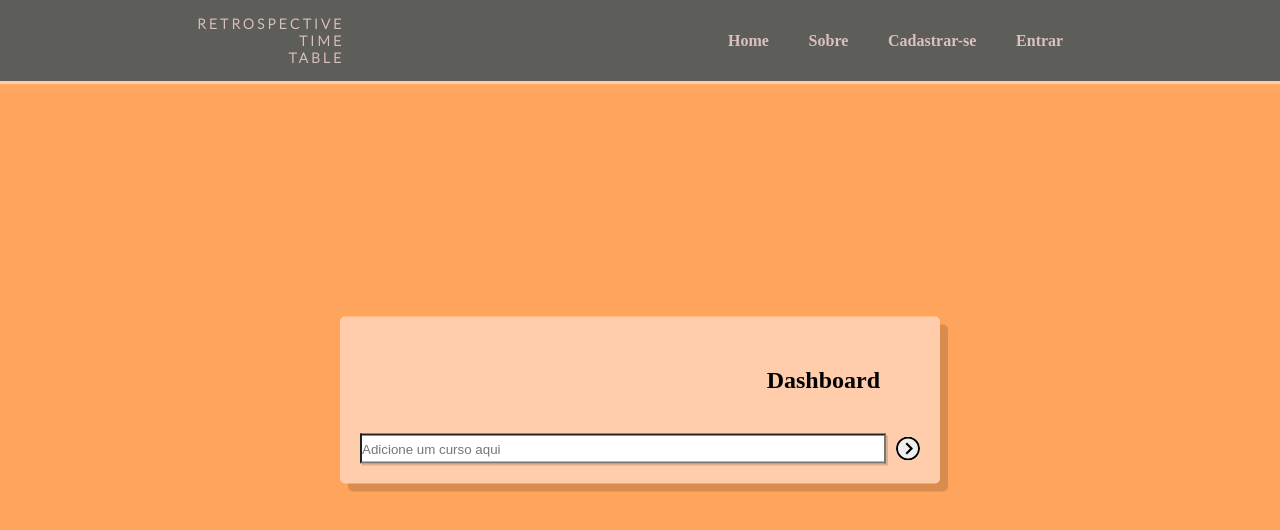
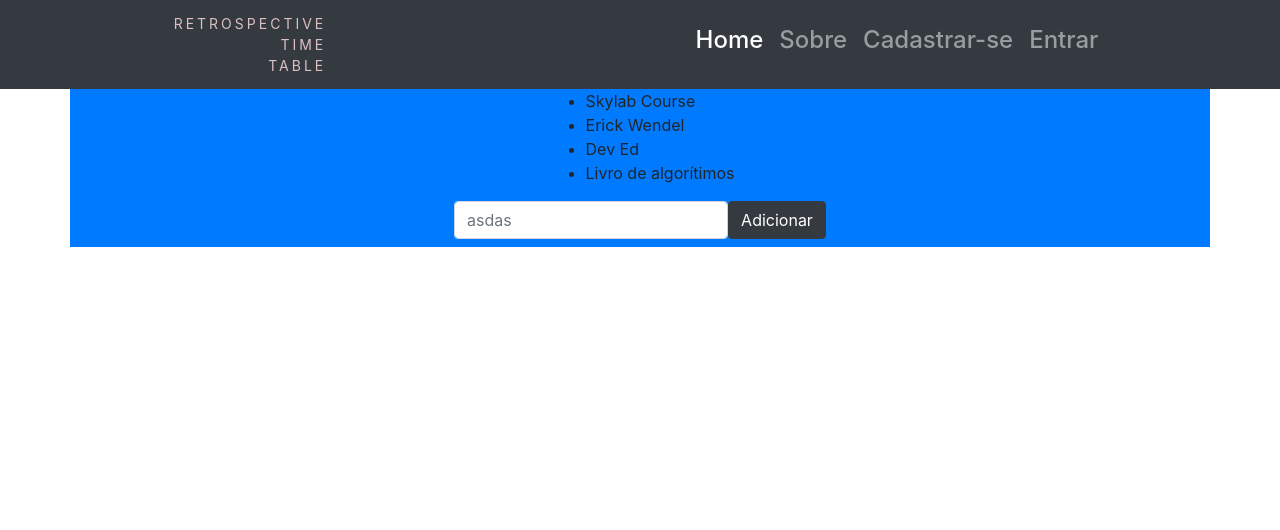
Before and after one commit to antonielmagalhaes/retrospective-timetable, a website: page index.html in a window 1280 px wide. Drawn offline with nearby package versions, Linux system fonts and the light colour scheme.

Commit message:
Adicionando bootstrap ao projeto

```diff
--- a/style.css
+++ b/css/style.css
@@ -1,17 +1,10 @@
-* {
-  margin: 0px;
-  padding: 0px;
-  box-sizing: border-box;
-  list-style: none;
-}
-
-body {
+/* body {
   width: 100%;
   height: 100%;
   background-color: #ffa45c;
-}
+} */
 
-#nav-menu {
+/* #nav-menu {
   display: flex;
   justify-content: space-around;
   align-items: center;
@@ -19,18 +12,18 @@
   border-bottom: 3px solid #ffcdab;
   box-shadow: 0px 8px #ffcdab15;
   padding: 15px;
-}
-
+} */
 #logo {
   display: flex;
   color: rgb(219, 192, 192);
   text-decoration: none;
   text-align: right;
-  font-family: "Lato", sans-serif;
+  font-family: "Lato", sans-serif 900;
   letter-spacing: 3px;
   font-size: 14px;
 }
 
+/*
 #menu-links {
   display: flex;
   width: 30%;
@@ -93,4 +86,4 @@
   width: 100%;
   height: 30px;
   box-shadow: 2px 2px #03000025;
-}
+} */
--- a/index.html
+++ b/index.html
@@ -1,56 +1,45 @@
 <!DOCTYPE html>
 <html lang="pt-br">
+
 <head>
     <meta charset="UTF-8" />
     <meta name="viewport" content="width=device-width, initial-scale=1.0" />
-    <link rel="stylesheet" href="style.css" />
-    <link
-      href="https://fonts.googleapis.com/css2?family=Lato:wght@100;300&display=swap"
-      rel="stylesheet"
-    />
+
+    <link rel="stylesheet" href="node_modules/bootstrap/dist/css/bootstrap.min.css" />
+    <link rel="stylesheet" href="./css/style.css">
+    <link href="https://fonts.googleapis.com/css2?family=Lato:wght@100;300&display=swap" rel="stylesheet" />
     <title>TO DO</title>
 </head>
+
 <body>
     <section id="app">
-      <nav id="nav-menu">
-        <div>
-          <h1>
-            <a id="logo" href="#"
-              >RETROSPECTIVE <br />
-              TIME <br />
-              TABLE</a
-            >
-          </h1>
-        </div>
-        <ul id="menu-links">
-          <li>
-            <h4><a class="menu-itens" href="#">Home</a></h4>
+
+        <!-- Nav -->
+        <nav class="navbar navbar-dark navbar-expand container-fluid bg-dark  ">
+            <div class="navbar-collapse row justify-content-around" id="navbarNav">
+                <a id="logo" class="navbar-brand" href="#">RETROSPECTIVE <br /> TIME <br /> TABLE</a>
+                <ul class="navbar-nav">
+                    <li class="nav-item ">
+                        <h4><a class="nav-link active" href="#">Home</a></h4>
                     </li>
-          <li>
-            <h4><a class="menu-itens" href="#">Sobre</a></h4>
+                    <li class="nav-item ">
+                        <h4><a class="nav-link" href="#">Sobre</a></h4>
                     </li>
-          <li>
-            <h4><a class="menu-itens" href="#">Cadastrar-se</a></h4>
+                    <li class="nav-item ">
+                        <h4><a class="nav-link" href="#">Cadastrar-se</a></h4>
                     </li>
-          <li>
-            <h4><a class="menu-itens" href="#">Entrar</a></h4>
+                    <li class="nav-item ">
+                        <h4><a class="nav-link" href="#">Entrar</a></h4>
                     </li>
                 </ul>
+            </div>
         </nav>
-      <main id="container">
-        <h1 style="text-align: right; margin: 40px;">Dashboard</h1>
-        <div id="formulario">
-          <form action="/" method="post">
-            <input
-              id="text-input"
-              type="text"
-              placeholder="Adicione um curso aqui"
-            />
-            <input id="button-add" type="button" value=" " />
-          </form>
-        </div>
+
+
+        <div class="container bg-primary">
+            <div class="row row-content justify-content-center">
                 <ul id="list-card">
-          <!-- <div class="card-course">
+                    <div class="card-course">
                         <li>Skylab Course</li>
                     </div>
                     <div class="card-course">
@@ -61,10 +50,59 @@
                     </div>
                     <div class="card-course">
                         <li>Livro de algorítimos</li>
+                    </div>
+                </ul>
+            </div>
+            <form class="form-inline row row-content justify-content-center" action="/" method="post">
+                <div class="form-group mb-2">
+                    <input type="text" class="form-control" placeholder="asdas" name="" id="">
+                </div>
+
+                <input class="btn btn-dark mb-2" type="button" value="Adicionar" />
+
+            </form>
+        </div>
+
+        <!-- <div id="container" class="container">
+            <div class="row justify-content-around">
+                <h1 class="col-12">Dashboard</h1>
+                <div id="formulario" class="row ">
+                    <ul id="list-card">
+                        <div class="card-course">
+                            <li>Skylab Course</li>
+                        </div>
+                        <div class="card-course">
+                            <li>Erick Wendel</li>
+                        </div>
+                        <div class="card-course">
+                            <li>Dev Ed</li>
+                        </div>
+                        <div class="card-course">
+                            <li>Livro de algorítimos</li>
+                        </div>
+                    </ul>
+                    <form action="/" method="post" class="col-12">
+                        <input id="text-input" type="text" placeholder="Adicione um curso aqui" />
+                        <input id="button-add" type="button" value=" " />
+                    </form>
+                </div>
             </div> -->
-        </ul>
-      </main>
+
+
+        </div>
+
+
+
+
+
+
+
+
+
+
+
     </section>
     <script src="app.js"></script>
 </body>
+
 </html>
```
Also changed, not shown: package.json (added, +24 -0 lines), Captura de tela de 2020-05-29 21-55-17.png (added), 2 other files. Lines whose indentation alone changed are shown as unchanged.
